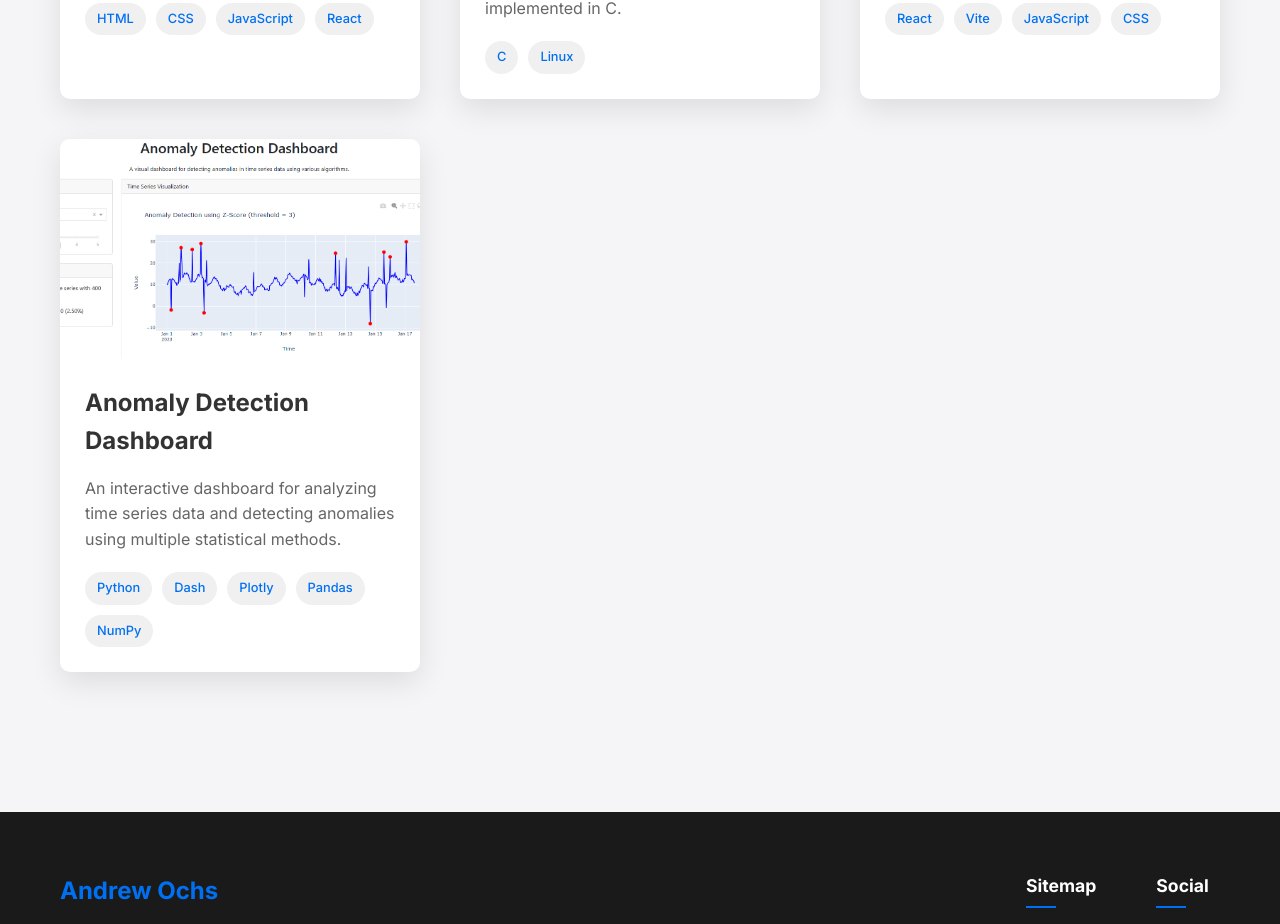
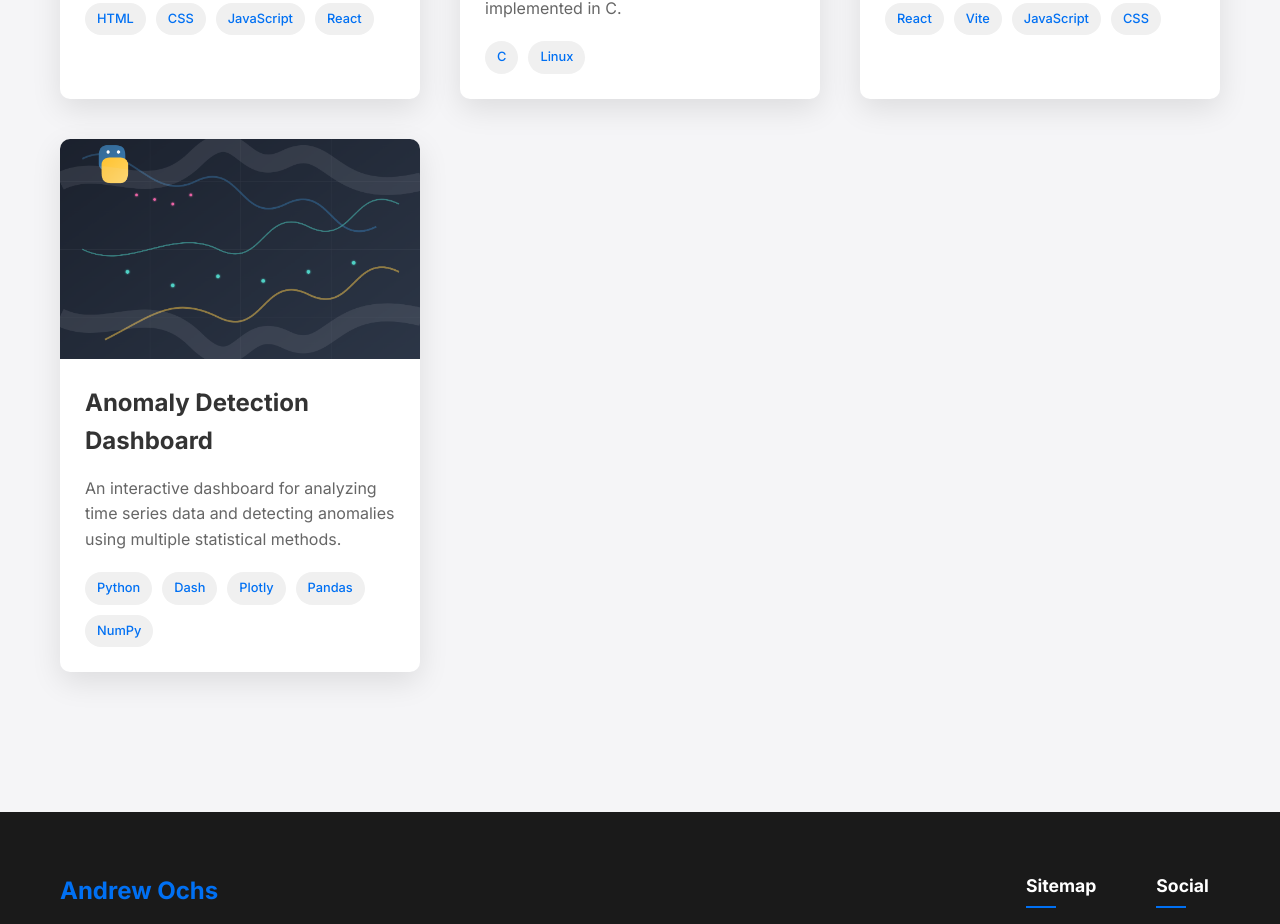
Before and after one commit to AndrewOchs/web-portfolio, a React (Vite) app: page /projects in a window 1280 px wide. Shown: the part 819-1743 px from the top of the page. Built offline with nearby package versions, Linux system fonts and the light colour scheme.

Commit message:
getting there

```diff
--- a/src/data/projects.js
+++ b/src/data/projects.js
@@ -76,8 +76,8 @@ export const projects = [
       title: "Anomaly Detection Dashboard",
       description: "An interactive dashboard for analyzing time series data and detecting anomalies using multiple statistical methods.",
       longDescription: "Developed a comprehensive anomaly detection application with a web-based interactive dashboard. The application allows users to apply different statistical methods for detecting outliers in time series data, with customizable parameters and real-time visualization.",
-      image: "/images/projects/anomaly-detection.png",
-      detailImage: "/images/projects/anomaly-abstract.png",
+      image: "/images/projects/anomaly-abstract.png",
+      detailimage: "/images/projects/anomaly-detection.png",
       category: ["data-science", "web", "backend"],
       technologies: ["Python", "Dash", "Plotly", "Pandas", "NumPy"],
       featured: true,
```
